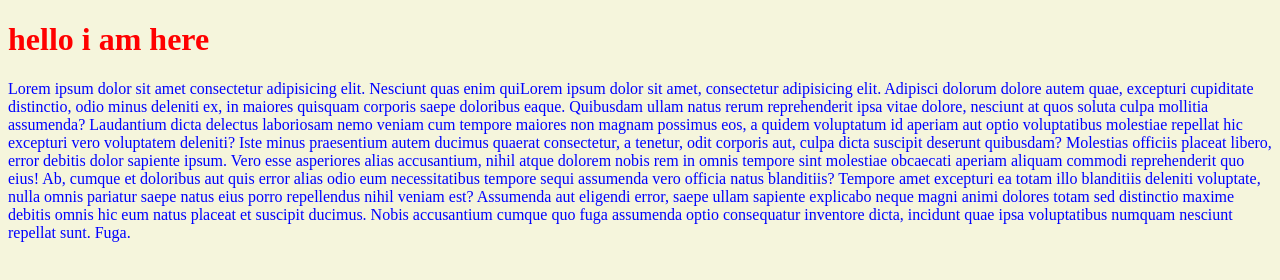
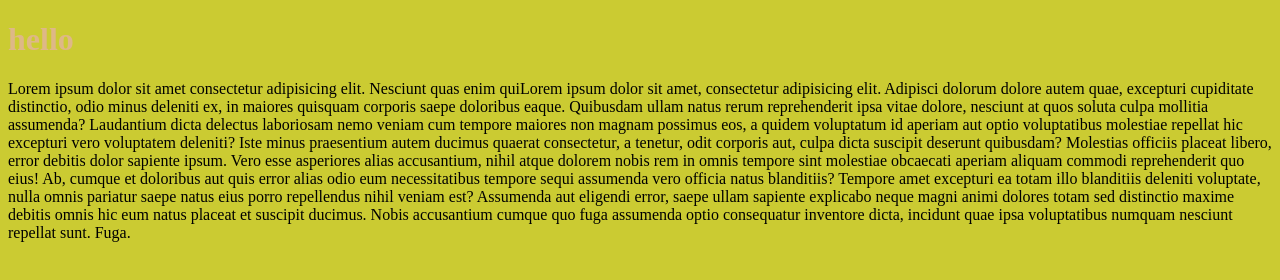
Before and after one commit to elidsimo/myproject, a plain HTML site: page index.html in a window 1280 px wide. Drawn offline with Linux system fonts and the light colour scheme.

Commit message:
my version change

```diff
--- a/index.html
+++ b/index.html
@@ -9,7 +9,7 @@
 
 </head>
 <body>
-    <h1> hello i am here</h1>
+    <h1> hello</h1>
     <p>Lorem ipsum dolor sit amet consectetur adipisicing elit. Nesciunt quas enim quiLorem ipsum dolor sit amet,
         consectetur adipisicing elit. Adipisci dolorum dolore autem quae, excepturi cupiditate distinctio, odio minus
         deleniti ex, in maiores quisquam corporis saepe doloribus eaque. Quibusdam ullam natus rerum reprehenderit ipsa
--- a/style.css
+++ b/style.css
@@ -1,9 +1,9 @@
 h1{
-    color: red;
+    color: burlywood;
 }
 p{
-    color: blue;
+    color: black;
 }
 body{
-    background-color: beige;
+    background-color: rgb(203, 203, 50);
 }
```
